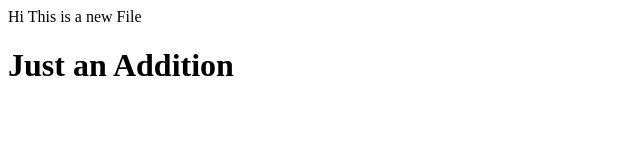
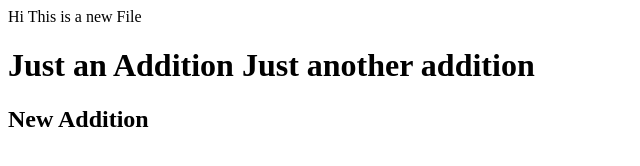
Before and after one commit to nubianking/NubianKingLearningStage, a plain HTML site: page index.html in a window 1280 px wide. Shown: the whole page, without its empty margins (0-640 px from the left). Drawn offline with Linux system fonts and the light colour scheme.

Commit message:
New Additions to code

```diff
--- /dev/null
+++ b/J.css
@@ -0,0 +1 @@
+Test
--- a/index.html
+++ b/index.html
@@ -5,6 +5,10 @@
         <body>
             <h1>
                 Just an Addition
+                Just another addition
+
+                <h2> New Addition </h2>
+
             </h1>
         </body>
     </head>
```
